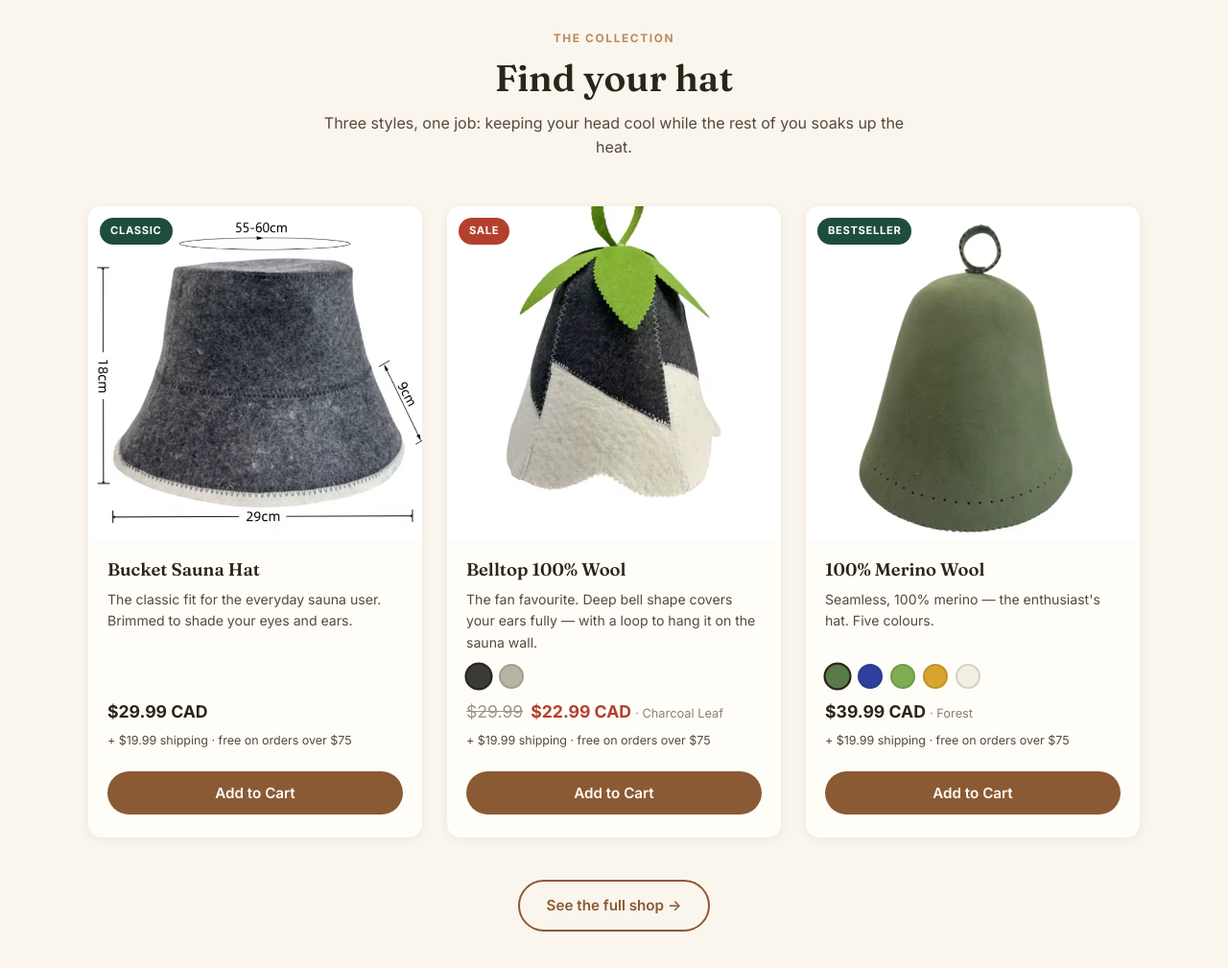
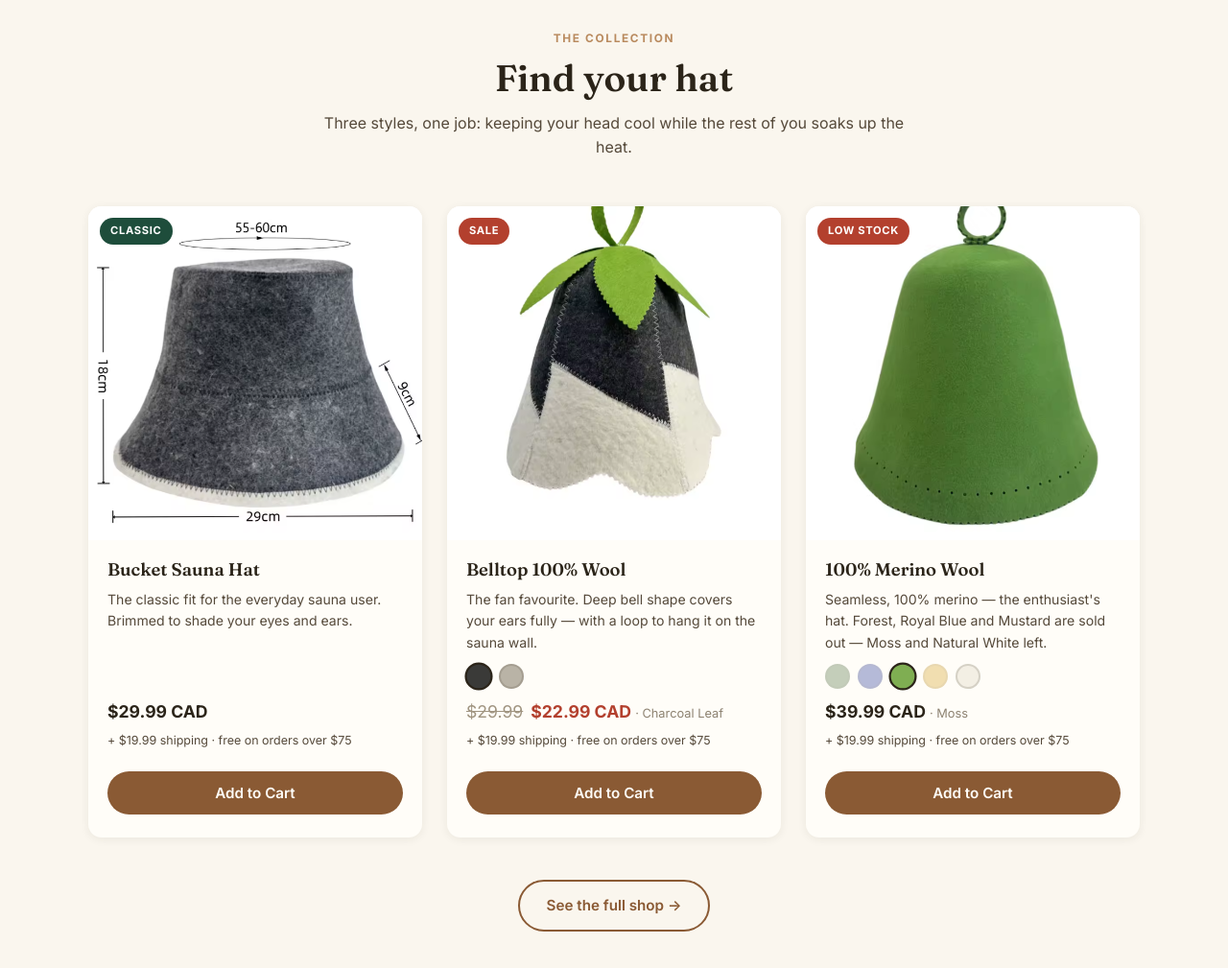
Before and after one commit to ForwardRentals/saunahatcanada, a plain HTML site: page index.html in a window 1280 px wide. Shown: the part 860-1869 px from the top of the page at 96% size. Drawn offline with Linux system fonts and the light colour scheme.

Commit message:
Mark merino Forest/Royal Blue/Mustard sold out; default to Moss
Co-Authored-By: Claude Sonnet 5.5 <noreply@anthropic.com>

```diff
--- a/css/style.css
+++ b/css/style.css
@@ -130,6 +130,8 @@ section { padding: 72px 0; }
   transition: transform .12s, border-color .12s;
 }
 .swatch:hover { transform: scale(1.15); }
+.swatch.soldout { opacity: .35; cursor: not-allowed; position: relative; background-image: linear-gradient(135deg, transparent 45%, rgba(43,36,25,.7) 46%, rgba(43,36,25,.7) 54%, transparent 55%); }
+.swatch.soldout:hover { transform: none; }
 .swatch.on { border-color: var(--char); transform: scale(1.12); }
 
 /* Feature rows */
--- a/index.html
+++ b/index.html
@@ -117,18 +117,18 @@
         </div>
       </div>
       <div class="card" data-product="merino">
-        <div class="thumb"><span class="badge best">Bestseller</span><img src="img/100-merino-wool-sauna-hats-1.png" alt="Merino wool sauna hat in forest green"></div>
+        <div class="thumb"><span class="badge">Low stock</span><img src="img/100-merino-wool-sauna-hats-3.png" alt="Merino wool sauna hat in moss green"></div>
         <div class="card-body">
           <h3>100% Merino Wool</h3>
-          <p class="desc">Seamless, 100% merino — the enthusiast's hat. Five colours.</p>
+          <p class="desc">Seamless, 100% merino — the enthusiast's hat. Forest, Royal Blue and Mustard are sold out — Moss and Natural White left.</p>
           <div class="swatches">
-            <button class="swatch on" style="background:#5a7a4a" data-name="Forest" data-img="img/100-merino-wool-sauna-hats-1.png" aria-label="Forest green"></button>
-            <button class="swatch" style="background:#2e3f9e" data-name="Royal Blue" data-img="img/100-merino-wool-sauna-hats-2.png" aria-label="Royal blue"></button>
-            <button class="swatch" style="background:#7fae52" data-name="Moss" data-img="img/100-merino-wool-sauna-hats-3.png" aria-label="Moss green"></button>
-            <button class="swatch" style="background:#d8a62e" data-name="Mustard" data-img="img/100-merino-wool-sauna-hats-4.png" aria-label="Mustard yellow"></button>
+            <button class="swatch soldout" style="background:#5a7a4a" data-name="Forest" disabled title="Sold out" data-img="img/100-merino-wool-sauna-hats-1.png" aria-label="Forest green"></button>
+            <button class="swatch soldout" style="background:#2e3f9e" data-name="Royal Blue" disabled title="Sold out" data-img="img/100-merino-wool-sauna-hats-2.png" aria-label="Royal blue"></button>
+            <button class="swatch on" style="background:#7fae52" data-name="Moss" data-img="img/100-merino-wool-sauna-hats-3.png" aria-label="Moss green"></button>
+            <button class="swatch soldout" style="background:#d8a62e" data-name="Mustard" disabled title="Sold out" data-img="img/100-merino-wool-sauna-hats-4.png" aria-label="Mustard yellow"></button>
             <button class="swatch" style="background:#f3efe4" data-name="Natural White" data-img="img/100-merino-wool-sauna-hats-5.png" aria-label="Natural white"></button>
           </div>
-          <div class="price">$39.99 CAD <span style="font-size:.8rem;color:#8d8271;font-weight:400">· <span data-color-for="merino">Forest</span></span></div>
+          <div class="price">$39.99 CAD <span style="font-size:.8rem;color:#8d8271;font-weight:400">· <span data-color-for="merino">Moss</span></span></div>
           <div class="ship-note">+ $19.99 shipping · free on orders over $75</div>
           <button class="btn" onclick="buy('merino')">Add to Cart</button>
         </div>
--- a/js/store.js
+++ b/js/store.js
@@ -12,6 +12,8 @@ const PRODUCTS = {
   merino: { name: "100% Merino Wool Sauna Hat", price: 3999, shipping: 1999, img: "img/100-merino-wool-sauna-hats-1.png" },
   xmas: { name: "FREE Christmas Hat (Grey Bucket)", price: 0, shipping: 1999, img: "img/bucket-sauna-hat-1.png", xmas: true },
 };
+/* Sold-out colours: hidden from the cart and unselectable on the shop */
+const SOLD_OUT = { merino: ["Forest", "Royal Blue", "Mustard"] };
 const SHIP = { xmasMax: 5, freeOver: 7500 }; // free hats always pay their shipping
 
 const ORDER_EMAIL = "saunahatscanada@gmail.com";
@@ -22,7 +24,7 @@ const money = (c) => "$" + (c / 100).toFixed(2);
 function loadCart() {
   try {
     const c = JSON.parse(localStorage.getItem(CART_KEY) || "[]");
-    return Array.isArray(c) ? c.filter((l) => PRODUCTS[l.id]) : [];
+    return Array.isArray(c) ? c.filter((l) => PRODUCTS[l.id] && !(SOLD_OUT[l.id] || []).includes(l.color)) : [];
   } catch {
     return [];
   }
@@ -216,7 +218,7 @@ function emailOrder(cart) {
 /* Colour swatch switching (merino + belltop) */
 document.addEventListener("click", (e) => {
   const sw = e.target.closest(".swatch");
-  if (!sw) return;
+  if (!sw || sw.disabled) return;
   const wrap = sw.closest("[data-product]");
   if (!wrap) return;
   wrap.querySelectorAll(".swatch").forEach((s) => s.classList.remove("on"));
```
Also changed, not shown: shop.html (+7 -7 lines).
